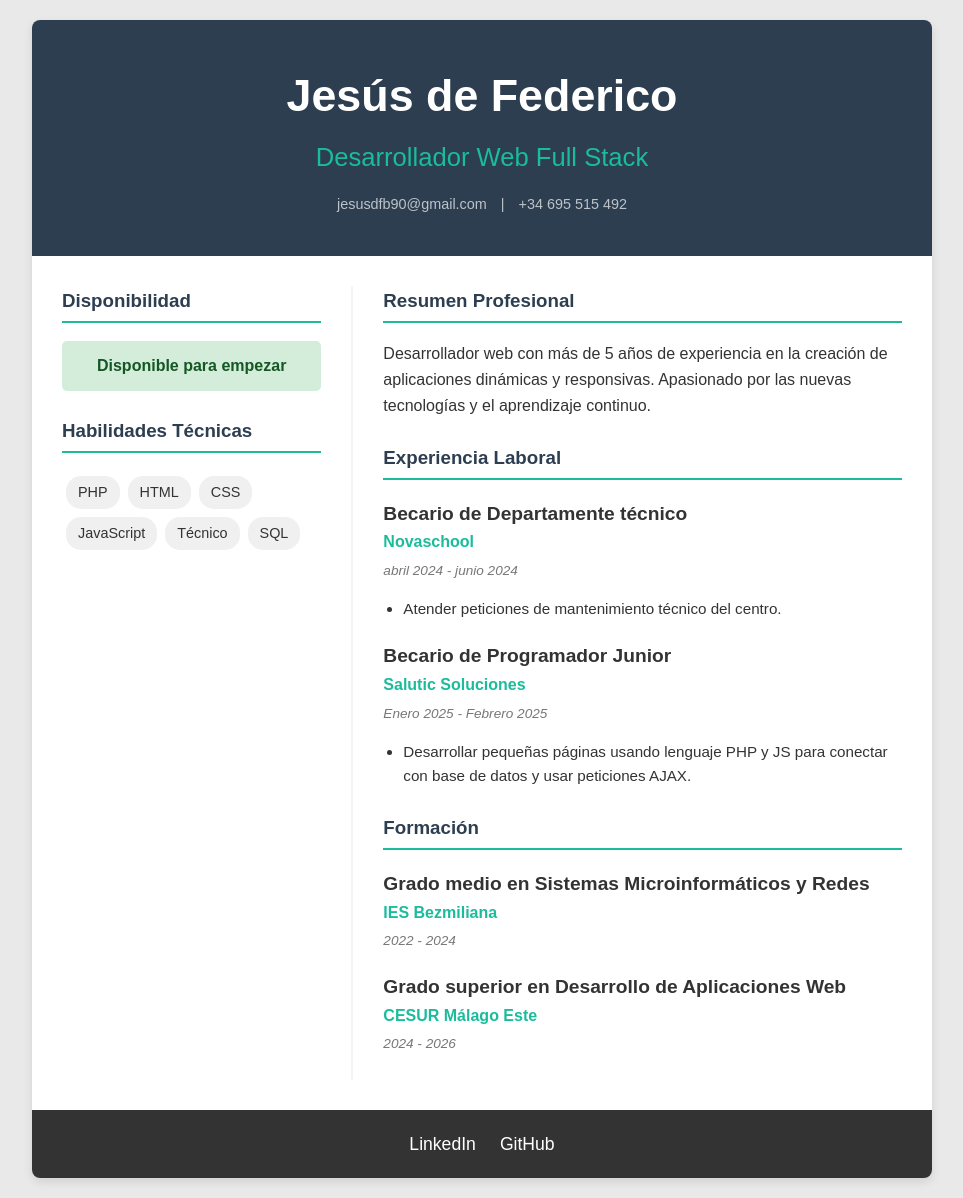
After one commit to Jesus-dfb/Entorno-servidor, a PHP site: page /cv.php in a window 1280 px wide. The commit adds this page. Shown: the whole page, without its empty margins (158-1121 px from the left). Run offline with PHP 8.4, Linux system fonts and the light colour scheme.

Commit message:
Curriculum

```diff
--- /dev/null
+++ b/cv.php
@@ -0,0 +1,421 @@
+<?php
+/* =========================================
+ TAREA 1: CREA TU "BASE DE DATOS" EN PHP
+ Debes crear todas las variables y arrays aquí,
+ siguiendo las instrucciones de los comentarios.
+=========================================
+*/
+
+// --- TAREA 1.1: DATOS PERSONALES (UD3) ---
+// 1. Crea una variable '$nombreCompleto' con un nombre (string).
+$nombreCompleto = "Jesús de Federico";
+// 2. Crea una variable '$tituloProfesional' con tu puesto (string).
+$tituloProfesional = "Desarrollador Web Full Stack";
+// 3. Crea una variable '$emailContacto' (string).
+$emailContacto = "jesusdfb90@gmail.com";
+// 4. Crea una variable '$telefono' (string).
+$telefono = "+34 695 515 492";
+// 5. Crea una variable '$disponibleParaEmpezar' (boolean - true o false).
+$disponibleParaEmpezar = true;
+
+// --- TAREA 1.2: RESUMEN Y HABILIDADES (UD4) ---
+// 6. Crea una variable '$resumenProfesional' con un párrafo (string).
+$resumenProfesional = "Desarrollador web con más de 5 años de experiencia en la creación de aplicaciones dinámicas y responsivas. Apasionado por las nuevas tecnologías y el aprendizaje continuo.";
+// 7. Crea un array indexado '$habilidades'.
+//    Debe contener al menos 4 habilidades (ej. 'PHP', 'HTML', 'CSS').
+$habilidades = array("PHP", "HTML", "CSS", "JavaScript","Técnico","SQL");
+
+// --- TAREA 1.3: REDES SOCIALES (UD4) ---
+// 8. Crea un array asociativo '$redesSociales'.
+//    - La CLAVE debe ser el nombre de la red (ej. 'GitHub', 'LinkedIn', 'Twitter').
+//    - El VALOR debe ser la URL (ej. 'https://...').
+//    - Añade al menos 3 redes (LinkedIn, Instagram, etc.).
+$redesSociales = [
+    "LinkedIn" => "https://www.linkedin.com/in/jesúsdefedericobedoya",
+    "GitHub" => "https://github.com/Jesus-dfb"
+
+];
+
+
+// --- TAREA 1.4: EXPERIENCIA LABORAL (UD4 - Nivel Alto) ---
+// 9. Crea un array multidimensional '$experiencia'.
+//    - Debe ser un array indexado (para 2 trabajos).
+//    - CADA elemento de este array debe ser un ARRAY ASOCIATIVO con:
+//      - 'puesto' (string)
+//      - 'empresa' (string)
+//      - 'periodo' (string)
+//      - 'tareas' (¡Este debe ser OTRO array indexado con 2-3 tareas!)
+$experiencia = [
+    [
+        "puesto" => "Becario de Departamente técnico",
+        "empresa" => "Novaschool",
+        "periodo" => "abril 2024 - junio 2024",
+        "tareas" => [
+            "Atender peticiones de mantenimiento técnico del centro."
+        ]
+    ],
+    [
+        "puesto" => "Becario de Programador Junior",
+        "empresa" => "Salutic Soluciones",
+        "periodo" => "Enero 2025 - Febrero 2025",
+        "tareas" => [
+            "Desarrollar pequeñas páginas usando lenguaje PHP y JS para conectar con base de datos y usar peticiones AJAX.",
+        ]
+    ]
+];
+
+// --- TAREA 1.5: FORMACIÓN (UD4 - Nivel Alto) ---
+// 10. Crea un array multidimensional '$formacion'.
+//     - Debe ser un array indexado (para 2 cursos).
+//     - CADA elemento debe ser un ARRAY ASOCIATIVO con:
+//       - 'titulo' (string)
+//       - 'institucion' (string)
+//       - 'periodo' (string)
+$formacion = [
+    [
+        "titulo" => "Grado medio en Sistemas Microinformáticos y Redes",
+        "institucion" => "IES Bezmiliana",
+        "periodo" => "2022 - 2024"
+    ],
+    [
+        "titulo" => "Grado superior en Desarrollo de Aplicaciones Web",
+        "institucion" => "CESUR Málago Este",
+        "periodo" => "2024 - 2026"
+    ]
+];
+
+/* =========================================
+ FIN DE LA TAREA 1
+ ¡No escribas más código PHP aquí!
+ Pasa a la TAREA 2 en el HTML de abajo.
+=========================================
+*/
+?>
+<!DOCTYPE html>
+<html lang="es">
+
+<head>
+    <meta charset="UTF-8">
+    <meta name="viewport" content="width=device-width, initial-scale-1.0">
+    <title>CV Dinámico PHP</title>
+    <style>
+        /* --- ESTILOS (AYUDA CSS) --- */
+        body {
+            font-family: Arial, sans-serif;
+            background-color: #e9e9e9;
+            color: #333;
+            line-height: 1.6;
+            margin: 0;
+            padding: 0;
+        }
+
+        .container {
+            max-width: 900px;
+            margin: 20px auto;
+            background: #fff;
+            box-shadow: 0 4px 10px rgba(0, 0, 0, 0.1);
+            border-radius: 8px;
+        }
+
+        .header {
+            background-color: #2c3e50;
+            color: white;
+            padding: 40px;
+            text-align: center;
+            border-top-left-radius: 8px;
+            border-top-right-radius: 8px;
+        }
+
+        .header h1 {
+            margin: 0 0 5px 0;
+            font-size: 2.8em;
+        }
+
+        .header h2 {
+            margin: 0;
+            font-weight: 300;
+            font-size: 1.6em;
+            color: #1abc9c;
+        }
+
+        .contact-info {
+            font-size: 0.9em;
+            margin-top: 15px;
+            color: #bdc3c7;
+        }
+
+        .contact-info span {
+            margin: 0 10px;
+        }
+
+        .main-content {
+            display: flex;
+            padding: 30px;
+        }
+
+        .sidebar {
+            flex: 1;
+            padding-right: 30px;
+            border-right: 2px solid #f4f4f4;
+        }
+
+        .cv-content {
+            flex: 2;
+            padding-left: 30px;
+        }
+
+        .cv-section {
+            margin-bottom: 25px;
+        }
+
+        .cv-section h3 {
+            color: #2c3e50;
+            border-bottom: 2px solid #1abc9c;
+            padding-bottom: 5px;
+            margin-top: 0;
+        }
+
+        /* --- Estado (IF) --- */
+        .estado {
+            padding: 12px;
+            border-radius: 5px;
+            font-weight: bold;
+            text-align: center;
+            margin-bottom: 20px;
+        }
+
+        .estado.contratable {
+            background: #d4edda;
+            color: #155724;
+        }
+
+        .estado.no-contratable {
+            background: #f8d7da;
+            color: #721c24;
+        }
+
+        /* --- Habilidades --- */
+        .skills-list {
+            list-style: none;
+            padding: 0;
+            margin: 0;
+            display: flex;
+            flex-wrap: wrap;
+        }
+
+        .skill-item {
+            background: #f0f0f0;
+            color: #333;
+            padding: 5px 12px;
+            border-radius: 15px;
+            margin: 4px;
+            font-size: 0.9em;
+        }
+
+        /* --- Experiencia y Formación --- */
+        .job,
+        .education-item {
+            margin-bottom: 20px;
+        }
+
+        .job h4,
+        .education-item h4 {
+            margin: 0;
+            font-size: 1.2em;
+            color: #333;
+        }
+
+        .job-company,
+        .education-institution {
+            color: #1abc9c;
+            font-weight: bold;
+            font-size: 1em;
+            margin-bottom: 5px;
+        }
+
+        .job-period,
+        .education-period {
+            font-size: 0.85em;
+            color: #777;
+            font-style: italic;
+        }
+
+        .job-tasks {
+            padding-left: 20px;
+            font-size: 0.95em;
+        }
+
+        /* --- Redes Sociales --- */
+        footer {
+            background: #333;
+            color: white;
+            text-align: center;
+            padding: 20px 30px;
+            border-bottom-left-radius: 8px;
+            border-bottom-right-radius: 8px;
+        }
+
+        footer a {
+            color: white;
+            text-decoration: none;
+            margin: 0 12px;
+            font-size: 1.1em;
+            transition: color 0.3s;
+        }
+
+        footer a:hover {
+            color: #1abc9c;
+        }
+    </style>
+</head>
+
+<body>
+
+    <div class="container">
+
+        <header class="header">
+            <h1>
+                <?php
+                // TAREA 2.1: Imprime la variable '$nombreCompleto' que creaste en la TAREA 1.
+                // Pista: Usa 'echo'.
+                echo $nombreCompleto;
+                ?>
+            </h1>
+            <h2>
+                <?php
+                // TAREA 2.2: Imprime la variable '$tituloProfesional'.
+                echo $tituloProfesional;
+                ?>
+            </h2>
+            <div class="contact-info">
+                <span>
+                    <?php
+                    // TAREA 2.3: Imprime la variable '$emailContacto'.
+                    echo $emailContacto;
+                    ?>
+                </span> |
+                <span>
+                    <?php
+                    // TAREA 2.4: Imprime la variable '$telefono'.
+                    echo $telefono;
+                    ?>
+                </span>
+            </div>
+        </header>
+
+        <div class="main-content">
+
+            <aside class="sidebar">
+
+                <div class="cv-section">
+                    <h3>Disponibilidad</h3>
+                    <?php
+                    // TAREA 2.5: Estructura de control IF / ELSE (UD3)
+                    // Comprueba si la variable '$disponibleParaEmpezar' es 'true'.
+                    // Si es 'true', imprime el HTML de la clase 'estado contratable'.
+                    // Si es 'false', imprime el HTML de la clase 'estado no-contratable'.
+                    if ($disponibleParaEmpezar) {
+                        echo '<div class="estado contratable">Disponible para empezar</div>';
+                    } else {
+                        echo '<div class="estado no-contratable">No disponible para empezar</div>';
+                    }
+                    ?>
+                </div>
+
+                <div class="cv-section">
+                    <h3>Habilidades Técnicas</h3>
+                    <ul class="skills-list">
+                        <?php
+                        // TAREA 2.6: Bucle FOREACH simple (UD4)
+                        // Recorre el array '$habilidades' que creaste.
+                        // Por cada '$habilidad' en el array, imprime un <li>
+                        // Ejemplo: echo '<li class="skill-item">' . $habilidad . '</li>';
+                        foreach ($habilidades as $habilidad) {
+                            echo '<li class="skill-item">' . $habilidad . '</li>';
+                        }
+
+                        ?>
+                    </ul>
+                </div>
+
+            </aside>
+
+            <main class="cv-content">
+
+                <div class="cv-section" id="resumen">
+                    <h3>Resumen Profesional</h3>
+                    <p>
+                        <?php
+                        // TAREA 2.7: Imprime la variable '$resumenProfesional'.
+                        echo $resumenProfesional;
+                        ?>
+                    </p>
+                </div>
+
+                <div class="cv-section" id="experiencia">
+                    <h3>Experiencia Laboral</h3>
+
+                    <?php
+                    // TAREA 2.8: Bucle FOREACH ANIDADO (UD4)
+                    // 1. Inicia un bucle 'foreach' para recorrer '$experiencia' (cada $trabajo).
+                    // 2. Dentro, imprime el HTML para <div class="job">.
+                    //    (usa 'echo' para $trabajo['puesto'], $trabajo['empresa'], etc.)
+                    // 3. Dentro del <ul class="job-tasks">, inicia OTRO 'foreach'
+                    //    para recorrer $trabajo['tareas'] (cada $tarea).
+                    // 4. Imprime cada $tarea como un <li>.
+                    foreach ($experiencia as $trabajo) {
+                        echo '<div class="job">';
+                        echo '<h4>' . $trabajo['puesto'] . '</h4>';
+                        echo '<div class="job-company">' . $trabajo['empresa'] . '</div>';
+                        echo '<div class="job-period">' . $trabajo['periodo'] . '</div>';
+                        echo '<ul class="job-tasks">';
+                        foreach ($trabajo['tareas'] as $tarea) {
+                            echo '<li>' . $tarea . '</li>';
+                        }
+                        echo '</ul>';
+                        echo '</div>';
+                    }
+
+                    ?>
+
+                </div>
+
+                <div class="cv-section" id="formacion">
+                    <h3>Formación</h3>
+
+                    <?php
+                    // TAREA 2.9: Bucle FOREACH multidimensional (UD4)
+                    // 1. Inicia un bucle 'foreach' para recorrer '$formacion' (cada $curso).
+                    // 2. Dentro, imprime el HTML para <div class="education-item">
+                    //    (usa 'echo' para $curso['titulo'], $curso['institucion'], etc.)
+
+                    foreach ($formacion as $curso) {
+                        echo '<div class="education-item">';
+                        echo '<h4>' . $curso['titulo'] . '</h4>';
+                        echo '<div class="education-institution">' . $curso['institucion'] . '</div>';
+                        echo '<div class="education-period">' . $curso['periodo'] . '</div>';
+                        echo '</div>';
+                    }
+                    ?>
+
+                </div>
+            </main>
+        </div>
+
+        <footer class="footer">
+            <?php
+            // TAREA 2.10: Bucle FOREACH (Array Asociativo) (UD4)
+            // 1. Recorre el array '$redesSociales' para obtener la CLAVE ($red) y el VALOR ($url).
+            //    (Pista: foreach ($redesSociales as $red => $url) { ... })
+            // 2. Imprime la etiqueta <a> completa.
+            //    (La $url va en 'href' y la $red va como texto del enlace)
+            foreach ($redesSociales as $red => $url) {
+                echo '<a href="' . $url . '" target="_blank">' . $red . '</a>';
+            }
+            ?>
+        </footer>
+    </div>
+
+</body>
+
+</html>
--- a/perfil.php
+++ b/perfil.php
@@ -12,7 +12,7 @@
     $edad=19;
     $tieneGithub=true;
     ?>
-    <h1><? $nombreUsuario ?>/h1>
+    <h1></h1>
     <h2>$profesion</h2>
     <p>Edad: $edad años</p>
     <?php
```
